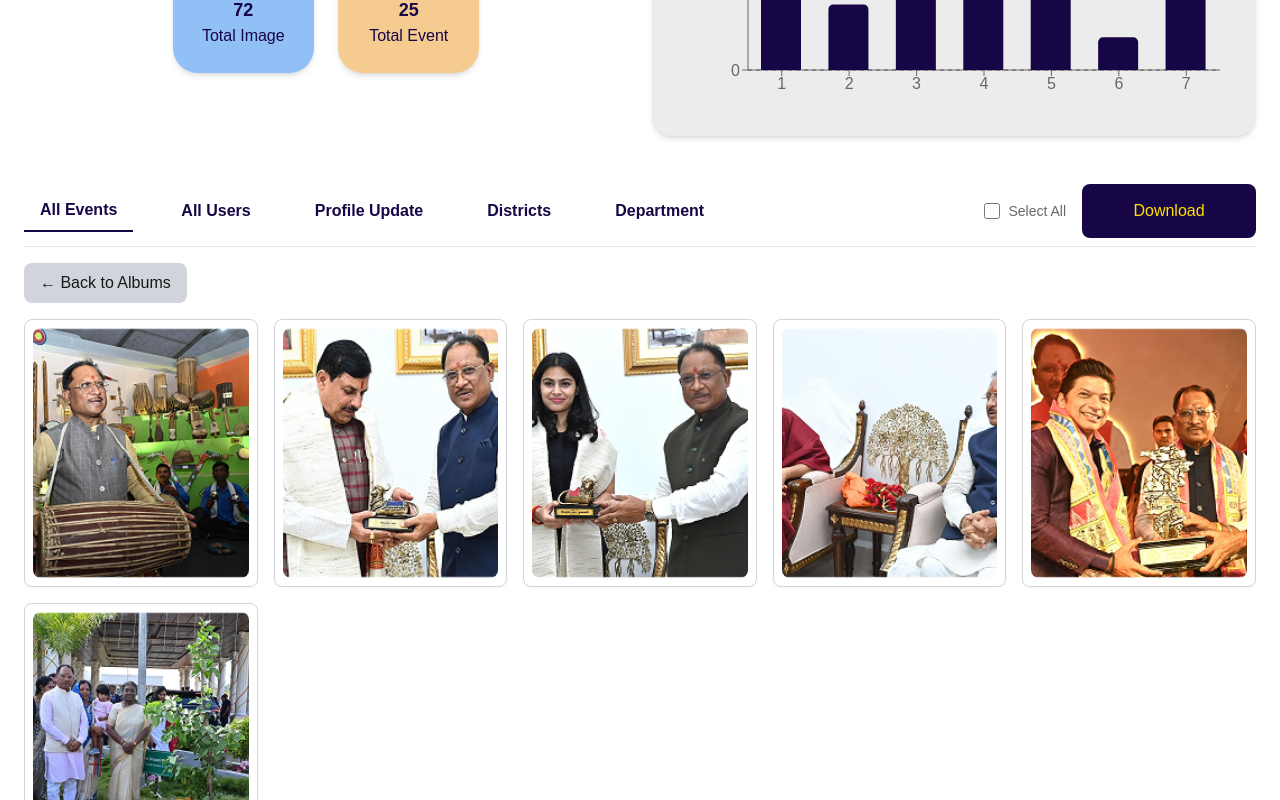
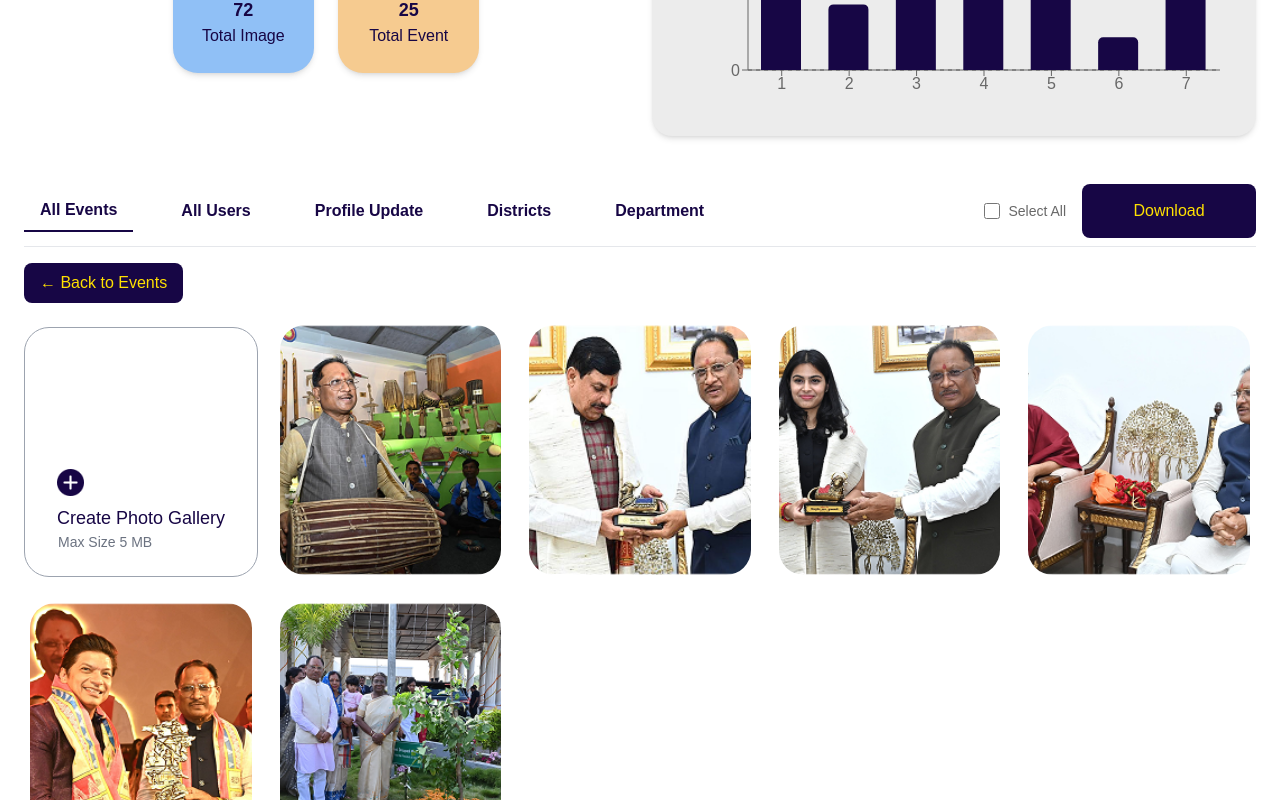
Before and after one commit to aayush6701/cmo_ai, a Next.js app: page /admin/dashboard in a window 1280 px wide. Both pictures are taken after a click on the element "Rajyotsava 2024 New Raipur". Shown: the part 905-1705 px from the top of the page. Built offline with nearby package versions, Linux system fonts and the light colour scheme.

Commit message:
Update AllPhotos.js

```diff
--- a/src/app/admin/dashboard/AllPhotos.js
+++ b/src/app/admin/dashboard/AllPhotos.js
@@ -1,12 +1,12 @@
 import React, { useState } from "react";
 import ModalPopup from "./ModalPopup"; // Importing Modal for 'Create Folder' functionality
-
+import GalleryModal from "./GalleryModal";
 const AllPhotos = () => {
   const [selectedAlbum, setSelectedAlbum] = useState(null);
-  const [isOpen, setIsOpen] = useState(false); // Modal state
-
+  const [isFolderModalOpen, setIsFolderModalOpen] = useState(false); // Create Folder Modal state
+  const [isGalleryModalOpen, setIsGalleryModalOpen] = useState(false);
   // Albums with multiple images
-  const albums = [
+  const [albums, setAlbums] = useState([
     {
       name: "Rajyotsava 2024 New Raipur",
       cover: "/F4.png",
@@ -21,9 +21,29 @@
       name: "Mor Awas Mor Adhikar",
       cover: "/F4.png",
       images: ["/image7.jpg", "/image8.jpg", "/image9.jpg"],
+    },
+  ]);
 
-    },
-  ];
+  const handleSaveImages = (newImages) => {
+    if (selectedAlbum) {
+      // Update albums with new images
+      const updatedAlbums = albums.map((album) =>
+        album.name === selectedAlbum.name
+          ? { ...album, images: [...album.images, ...newImages] }
+          : album
+      );
+
+      setAlbums(updatedAlbums); // Update album list
+
+      // ⚡ Force update selectedAlbum after state update
+      const updatedAlbum = updatedAlbums.find((album) => album.name === selectedAlbum.name);
+      setSelectedAlbum(updatedAlbum);
+    }
+  };
+  const handleCreateAlbum = (newAlbum) => {
+    setAlbums((prevAlbums) => [...prevAlbums, newAlbum]); // Add new album to the list
+  };
+
 
   return (
     <div className="mt-4">
@@ -32,18 +52,18 @@
         <div className="grid grid-cols-1 sm:grid-cols-2 lg:grid-cols-3 xl:grid-cols-4 gap-4 sm:gap-6 mt-4">
           {/* Create Folder Card */}
           <div
-            onClick={() => setIsOpen(true)}
+            onClick={() => setIsFolderModalOpen(true)}
             className="flex justify-start items-end w-full h-[400px] border border-[#686868] rounded-[25px] p-4 cursor-pointer hover:shadow-lg transition mt-4"
           >
             <div className="flex flex-col items-start text-left pl-4">
-              <img src="/Create_F.png" alt="Create Folder" className="w-[34px] h-[34px] mb-1" />
+              <img src="/create_F.png" alt="Create Folder" className="w-[34px] h-[34px] mb-1" />
               <p className="text-[#170645] text-[18px] font-medium mt-4 mb-1">Create Event</p>
               <p className="text-[#686868] text-[14px] mt-1 mb-6">Example: New Event</p>
             </div>
           </div>
 
           {/* Modal for Folder Creation */}
-          <ModalPopup isOpen={isOpen} setIsOpen={setIsOpen} />
+          <ModalPopup isOpen={isFolderModalOpen} setIsOpen={setIsFolderModalOpen} onCreateAlbum={handleCreateAlbum} />
 
           {/* Album Cards */}
           {albums.map((album, i) => (
@@ -69,18 +89,36 @@
       ) : (
         //photo section:
         <div>
-          <button className="mb-4 px-4 py-2 bg-gray-300 rounded-lg" onClick={() => setSelectedAlbum(null)}>
-            ← Back to Albums
+          <button className="mb-4 px-4 py-2 bg-[#170645] text-[#FFE100] rounded-lg" onClick={() => setSelectedAlbum(null)}>
+            ← Back to Events
           </button>
           <div className="grid grid-cols-2 sm:grid-cols-3 md:grid-cols-4 lg:grid-cols-5 gap-4">
+            {/* Create Photo Gallery Box inside photo section */}
+            <div
+               onClick={() => setIsGalleryModalOpen(true)}
+              className="flex flex-col justify-end items-start pl-8 pb-6 w-full h-[180px] sm:h-[200px] md:h-[220px] lg:h-[250px] border border-gray-400 rounded-[25px] cursor-pointer hover:shadow-lg transition bg-white mt-2"
+            >
+              <img src="/Create_F.png" alt="Create" className="w-[27px] h-[27px] mb-2" />
+              <p className="text-[#170645] text-lg ">Create Photo Gallery</p>
+              <p className="text-gray-500 text-sm  ml-[1px] ">Max Size 5 MB</p>
+            </div>
+
             {selectedAlbum.images.map((image, index) => (
-              <div key={index} className="p-2 rounded-lg border border-gray-300 overflow-hidden shadow-sm">
-                <img src={image} alt={`Photo ${index + 1}`} className="w-full h-[180px] sm:h-[200px] md:h-[220px] lg:h-[250px] object-cover rounded-lg" />
+              <div key={index} className="p-1 rounded-lg border border-white border-[2px] overflow-hidden hover:border-[#0084FF] hover:shadow-md transition">
+                <img src={image} alt={`Photo ${index + 1}`} className="w-full h-[180px] sm:h-[200px] md:h-[220px] lg:h-[250px] object-cover rounded-[25px]" />
               </div>
             ))}
           </div>
         </div>
       )}
+
+    <ModalPopup
+        isOpen={isFolderModalOpen}
+        setIsOpen={setIsFolderModalOpen}
+        onCreateAlbum={handleCreateAlbum}
+      />
+
+     <GalleryModal isOpen={isGalleryModalOpen} setIsOpen={setIsGalleryModalOpen} onSaveImages={handleSaveImages} />
     </div>
   );
 };
```
